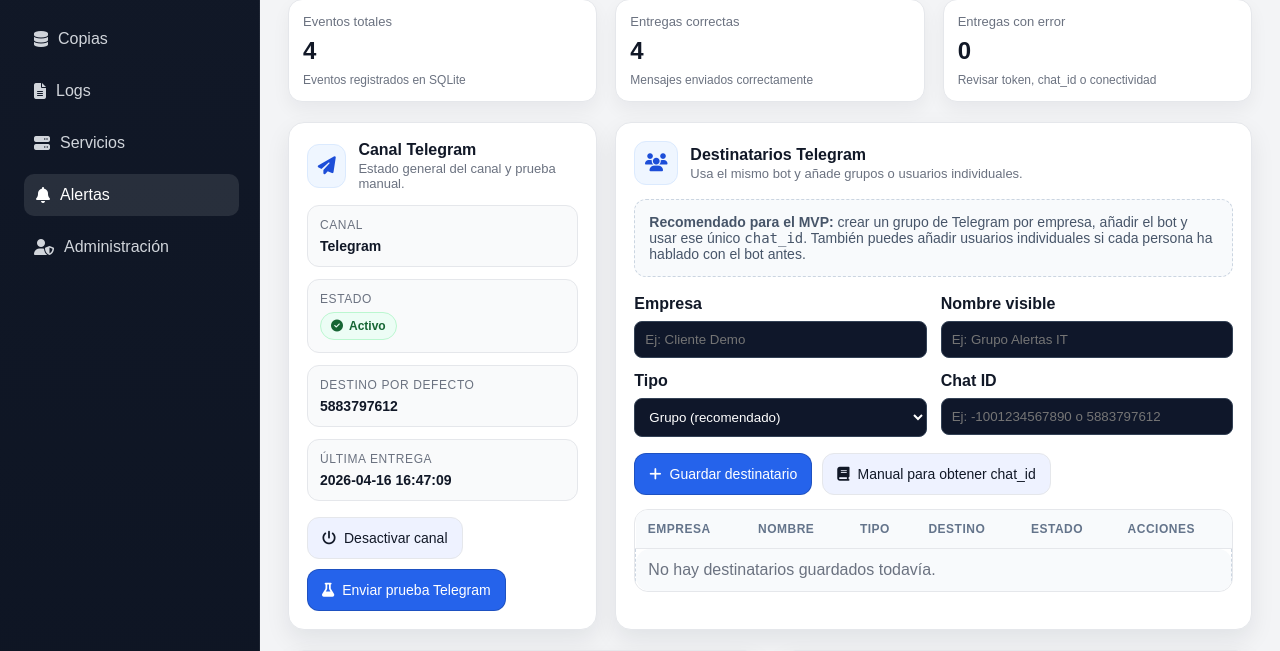
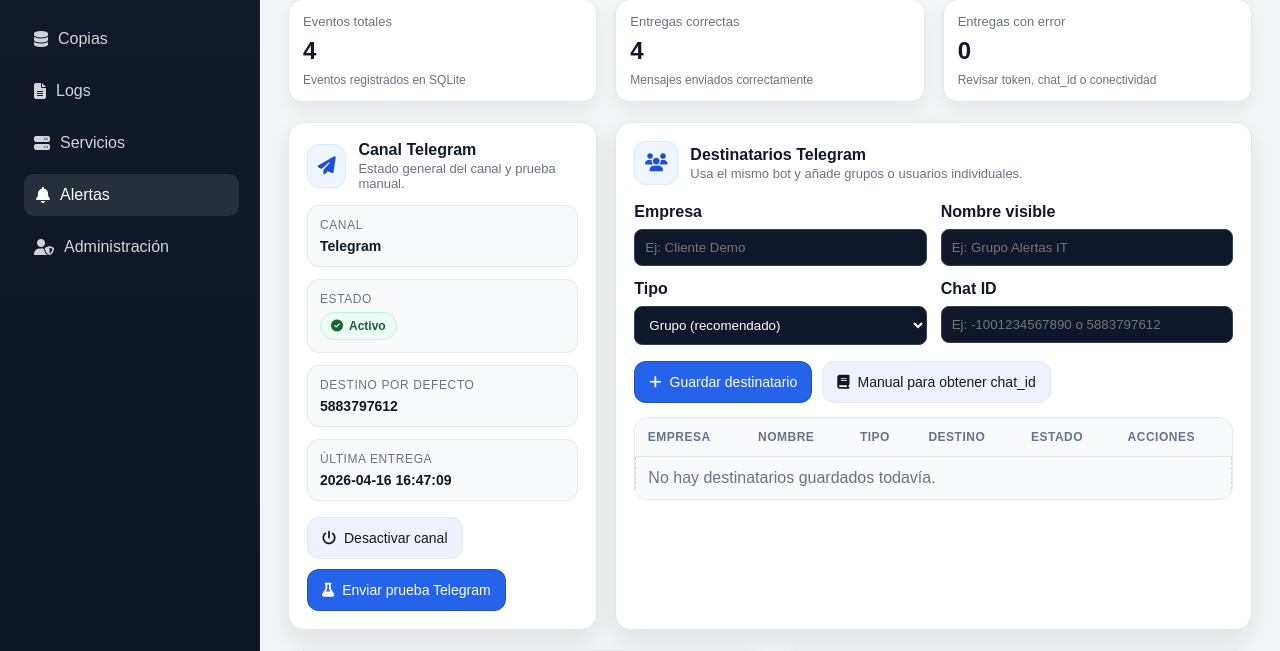
Before and after one commit to scolmena10/dasc-server-manager, a FastAPI app: page /alertas in a window 1280 px wide. Shown: the part 166-817 px from the top of the page. Run offline with FastAPI, Linux system fonts and the light colour scheme; the visitor is signed in with stand-in values (Sample User, id 1); data comes from the database, SQL or seed files in the repository.

Commit message:
Update alertas.html

```diff
--- a/deploy/api/package/templates/alertas.html
+++ b/deploy/api/package/templates/alertas.html
@@ -406,10 +406,6 @@
                     </div>
                 </div>
 
-                <div class="muted-box">
-                    <strong>Recomendado para el MVP:</strong> crear un grupo de Telegram por empresa, añadir el bot y usar ese único <code>chat_id</code>. También puedes añadir usuarios individuales si cada persona ha hablado con el bot antes.
-                </div>
-
                 <form method="post" action="/alertas/recipient/add">
                     <div class="simple-form-grid">
                         <div class="field-block">
```
